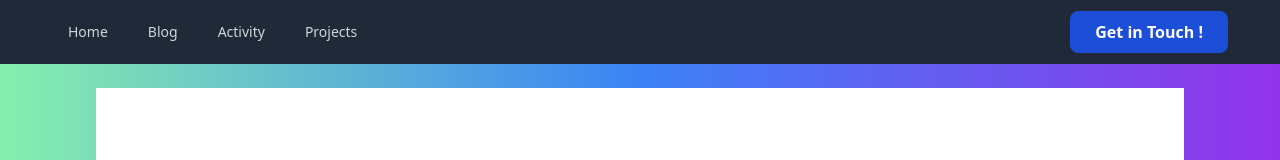
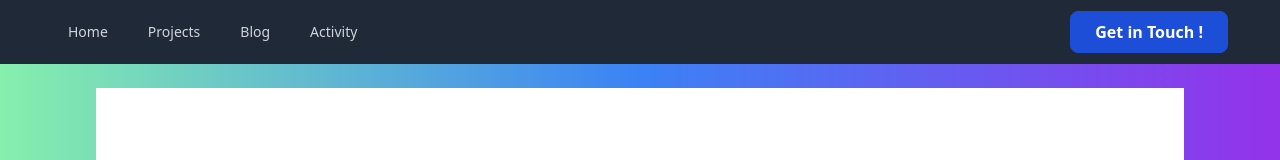
Before and after one commit to jimmy542/worawutdev, a Vue app: page / in a window 1280 px wide. Shown: the top 160 px of the page. Built offline with nearby package versions, Linux system fonts and the light colour scheme.

Commit message:
change nav project

```diff
--- a/src/components/Nav.vue
+++ b/src/components/Nav.vue
@@ -44,8 +44,9 @@ import { Bars3Icon, BellIcon, XMarkIcon } from '@heroicons/vue/24/outline'
 
 const navigation = [
   { name: 'Home', href: '/', current: false },
+  { name: 'Projects', href: '/projects', current: false },
   { name: 'Blog', href: '/blog', current: false },
   { name: 'Activity', href: '/activity', current: false },
-  { name: 'Projects', href: '/projects', current: false },
+
 ]
 </script>
```
